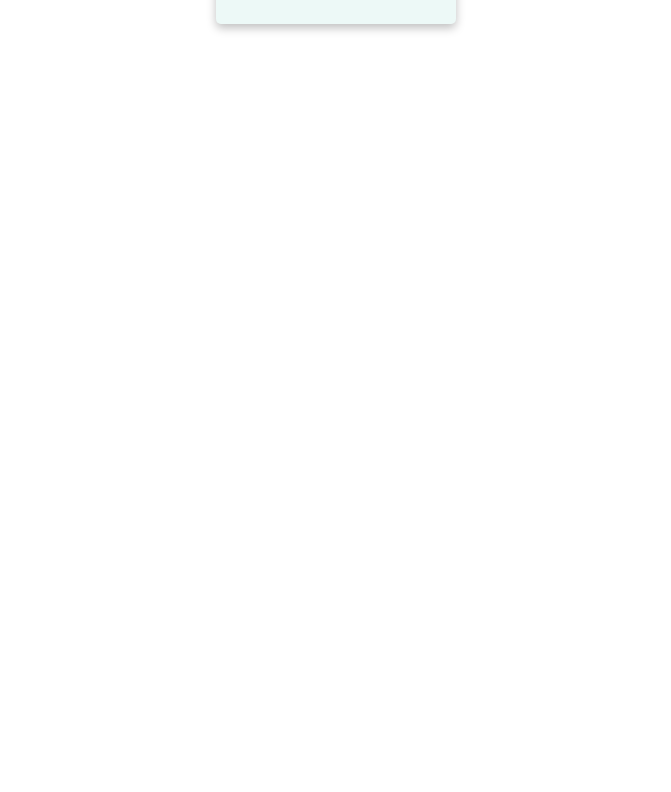
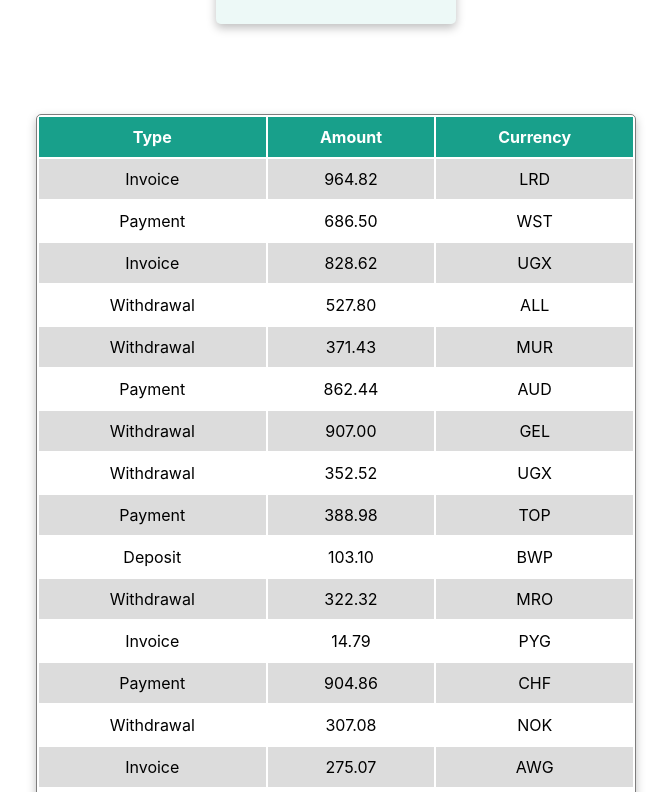
Before and after one commit to ArtemKotlar/goit-react-hw-01-components, a React (Create React App) app: page / in a window 1280 px wide. Shown: the part 1168-1960 px from the top of the page, without its empty margins (304-975 px from the left). Before the commit the page ends 1248 px from the top, so only its background shows below. Built offline with nearby package versions, Linux system fonts and the light colour scheme.

Commit message:
TransactionHistory

```diff
--- a/src/components/App.jsx
+++ b/src/components/App.jsx
@@ -1,9 +1,11 @@
 import Profile from './Profile/Profile'
 import Statistics from './Statistics/Statistics'
 import FriendList from './FriendList/FriendList'
+import TransactionHistory from './TransactionHistory/TransactionHistory'
 import user from '../Data/user.json'
 import data from '../Data/data.json'
 import friends from '../Data/friends.json'
+import transactions from '../Data/transactions.json'
 
 export const App = () => {
   return (
@@ -14,10 +16,13 @@ export const App = () => {
       location={user.location}
       avatar={user.avatar}
       stats={user.stats}
-    />
-    <Statistics title="Upload stats" stats={data} />
+      />
+      <Statistics title="Upload stats" stats={data} />
 
-    <FriendList friends={friends} />
+      <FriendList friends={friends} />
+
+      <TransactionHistory transactions={transactions} />;
+
     </div>
 
   );
--- /dev/null
+++ b/src/components/TransactionHistory/TransactionHistory.jsx
@@ -0,0 +1,37 @@
+import PT from 'prop-types';
+import css from "./TransactionHistory.module.css"
+
+const TransactionHistory = ({transactions}) => {
+    return (
+    <table className={css.transaction__history}>
+      <thead className={css.transaction__head}>
+        <tr>
+          <th>Type</th>
+          <th>Amount</th>
+          <th>Currency</th>
+        </tr>
+      </thead>
+
+      {transactions.map(({ id, type, amount, currency }) => {
+        return (
+          <tbody key={id}>
+            <tr>
+              <td>{type}</td>
+              <td>{amount}</td>
+              <td>{currency}</td>
+            </tr>
+          </tbody>
+        );
+      })}
+    </table>
+  );
+}
+
+export default TransactionHistory
+
+TransactionHistory.propTypes = {
+  id: PT.string,
+  type: PT.string,
+  amount: PT.number,
+  currency: PT.string,
+};
--- /dev/null
+++ b/src/components/TransactionHistory/TransactionHistory.module.css
@@ -0,0 +1,26 @@
+.transaction__history {
+    width: 600px;
+    height: auto;
+    margin: 0 auto;
+    margin-top: 50px;
+    text-transform: capitalize;
+    border: 1px solid rgb(126, 125, 125);
+    box-shadow: 0px 4px 10px rgba(0, 0, 0, 0.25);
+    border-radius: 5px;
+    text-align: center;
+}
+
+.transaction__head {
+    height: 40px;
+    background-color: rgb(24, 160, 139);
+    color: white;
+}
+
+tbody {
+    height: 40px;
+}
+
+tbody:nth-child(even) {
+    height: 40px;
+    background-color: gainsboro;
+}
```
